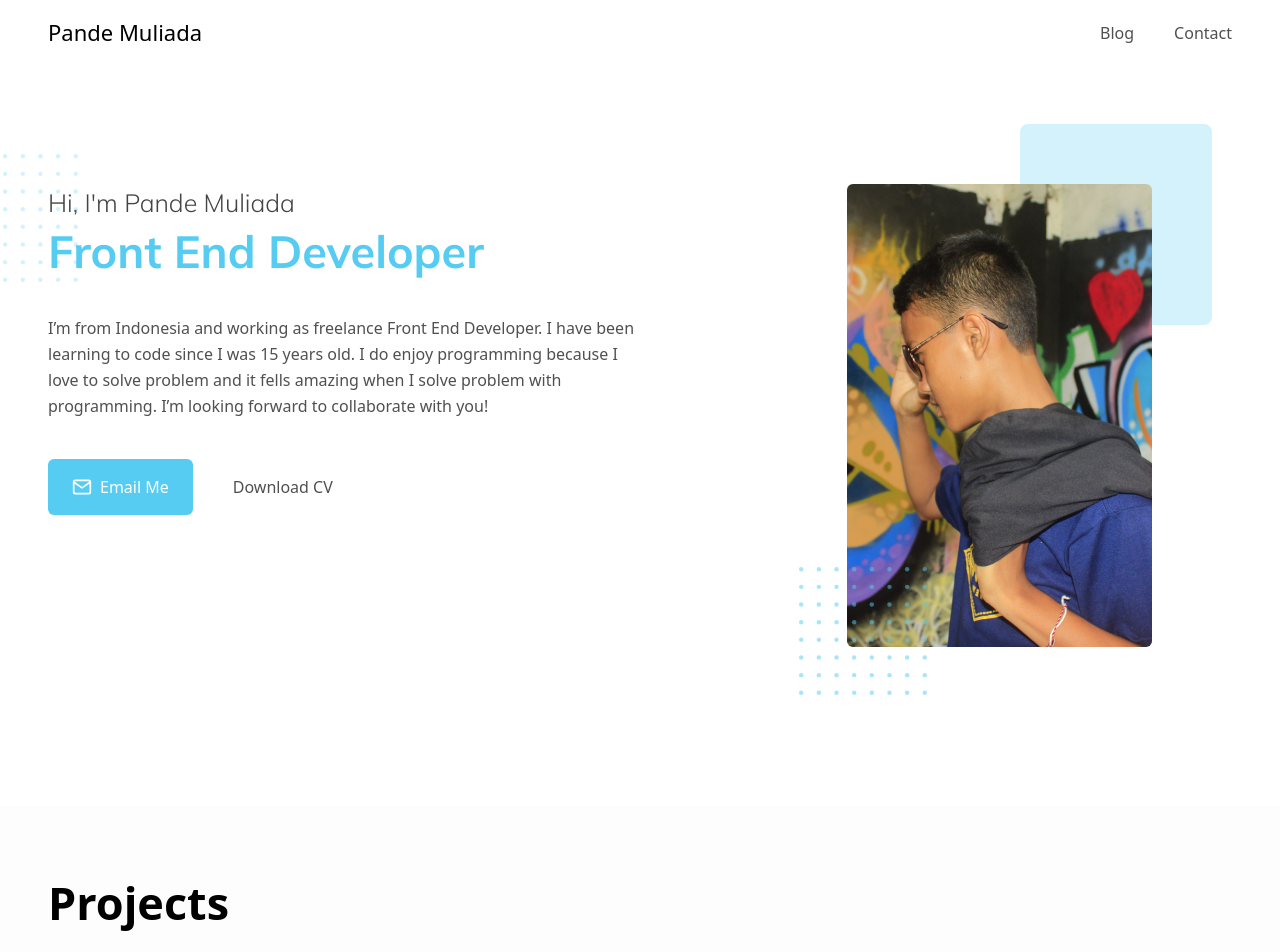
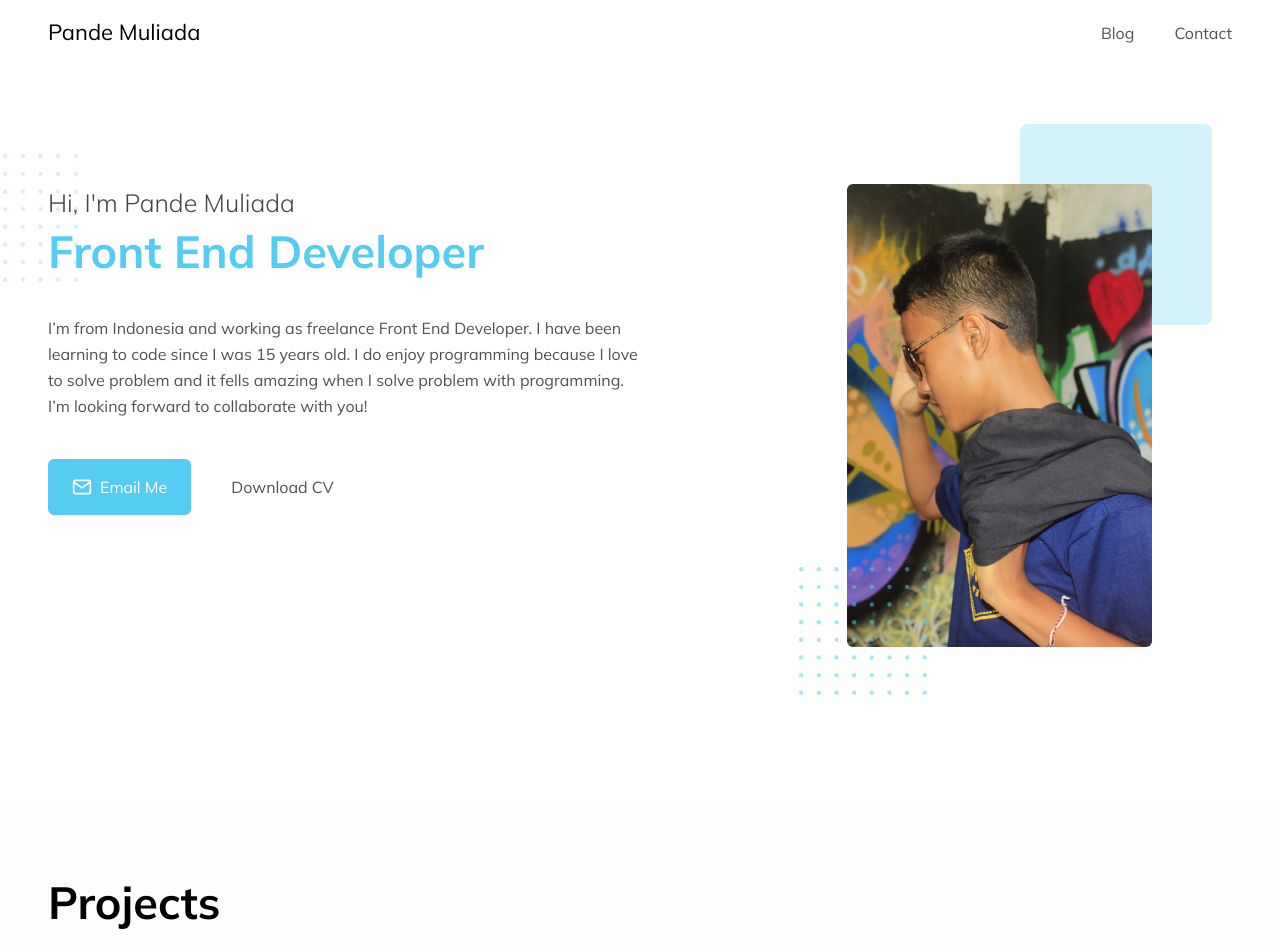
Before and after one commit to pandemuliada/pandemuliada.github.io, a Next.js app: page / in a window 1280 px wide. Shown: the top 952 px of the page. Built offline with nearby package versions, Linux system fonts and the light colour scheme.

Commit message:
:recycle: remove unused code & add purge dir on tailwind config

```diff
--- a/pages/index.jsx
+++ b/pages/index.jsx
@@ -100,7 +100,7 @@ const Home = () => {
               style={{ top: '-30px', left: '-50px', zIndex: 1 }}
               src="/images/dots.svg"
             />
-            <h1 className="text-lg font-mulish">
+            <h1 className="text-lg">
               <span
                 style={{ color: '#444', fontSize: 25 }}
                 className="font-light"
@@ -240,6 +240,7 @@ const Home = () => {
         <Container className="flex flex-wrap items-center justify-center">
           {accounts.map(({ link, icon }, index) => (
             <a
+              key={link}
               href={link}
               target="_blank"
               className="inline-block mx-4 my-2 text-gray"
--- a/postcss.config.js
+++ b/postcss.config.js
@@ -1,3 +1,3 @@
 module.exports = {
-  plugins: ['tailwindcss', 'autoprefixer'],
+  plugins: ['tailwindcss'],
 }
--- a/styles/Home.module.css
+++ /dev/null
@@ -1,123 +0,0 @@
-.container {
-  min-height: 100vh;
-  padding: 0 0.5rem;
-  display: flex;
-  flex-direction: column;
-  justify-content: center;
-  align-items: center;
-}
-
-.main {
-  padding: 5rem 0;
-  flex: 1;
-  display: flex;
-  flex-direction: column;
-  justify-content: center;
-  align-items: center;
-}
-
-.footer {
-  width: 100%;
-  height: 100px;
-  border-top: 1px solid #eaeaea;
-  display: flex;
-  justify-content: center;
-  align-items: center;
-}
-
-.footer img {
-  margin-left: 0.5rem;
-}
-
-.footer a {
-  display: flex;
-  justify-content: center;
-  align-items: center;
-}
-
-.title a {
-  color: #0070f3;
-  text-decoration: none;
-}
-
-.title a:hover,
-.title a:focus,
-.title a:active {
-  text-decoration: underline;
-}
-
-.title {
-  margin: 0;
-  line-height: 1.15;
-  font-size: 4rem;
-}
-
-.title,
-.description {
-  text-align: center;
-}
-
-.description {
-  line-height: 1.5;
-  font-size: 1.5rem;
-}
-
-.code {
-  background: #fafafa;
-  border-radius: 5px;
-  padding: 0.75rem;
-  font-size: 1.1rem;
-  font-family: Menlo, Monaco, Lucida Console, Liberation Mono, DejaVu Sans Mono,
-    Bitstream Vera Sans Mono, Courier New, monospace;
-}
-
-.grid {
-  display: flex;
-  align-items: center;
-  justify-content: center;
-  flex-wrap: wrap;
-
-  max-width: 800px;
-  margin-top: 3rem;
-}
-
-.card {
-  margin: 1rem;
-  flex-basis: 45%;
-  padding: 1.5rem;
-  text-align: left;
-  color: inherit;
-  text-decoration: none;
-  border: 1px solid #eaeaea;
-  border-radius: 10px;
-  transition: color 0.15s ease, border-color 0.15s ease;
-}
-
-.card:hover,
-.card:focus,
-.card:active {
-  color: #0070f3;
-  border-color: #0070f3;
-}
-
-.card h3 {
-  margin: 0 0 1rem 0;
-  font-size: 1.5rem;
-}
-
-.card p {
-  margin: 0;
-  font-size: 1.25rem;
-  line-height: 1.5;
-}
-
-.logo {
-  height: 1em;
-}
-
-@media (max-width: 600px) {
-  .grid {
-    width: 100%;
-    flex-direction: column;
-  }
-}
--- a/tailwind.config.js
+++ b/tailwind.config.js
@@ -1,5 +1,5 @@
 module.exports = {
-  purge: [],
+  purge: ['./pages/**/*.jsx', './components/**/*.jsx'],
   theme: {
     screens: {
       sm: '640px',
@@ -8,7 +8,7 @@ module.exports = {
       xl: '1280px',
     },
     fontFamily: {
-      mulish: ['Mulish', 'sans-serif'],
+      sans: ['Mulish', 'sans-serif'],
     },
     colors: {
       transparent: 'transparent',
```
Also changed, not shown: package.json (+3 -5 lines), next.config.js (deleted), 1 other file (tests, documents, lock files or other folders).
